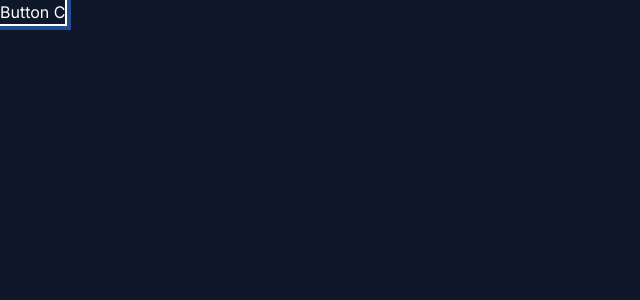
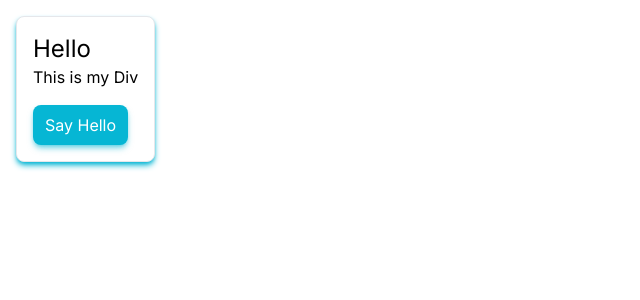
Before and after one commit to johnpathadan/react-tailwind, a React (Vite) app: page / in a window 1280 px wide. Shown: the top 300 px of the page, without its empty margins (0-640 px from the left). Built offline with nearby package versions, Linux system fonts and the light colour scheme.

Commit message:
feat: thursday evening final commit

```diff
--- a/src/App.jsx
+++ b/src/App.jsx
@@ -1,7 +1,17 @@
 function App() {
   return (
-    <div className="h-screen text-white Parent bg-slate-900">
-      <button className="ring-offset-2 ring-4">Button C</button>
+    <div className="h-screen p-4 Parent">
+      {/* shadow-md shadow-lg, shadow-none ...
+      shadow-inner - shadow inside the box
+      to add opacity to color - shadow-cyan-500/50(50 is the opacity)
+      */}
+      <div className="inline-block p-4 text-black bg-white border rounded-lg shadow-md shadow-cyan-500">
+        <h1 className="text-2xl">Hello</h1>
+        <p className="mb-4">This is my Div</p>
+        <button className="px-3 py-2 rounded-lg cursor-pointer bg-cyan-500 shadow-md shadow-cyan-500/50 text-white">
+          Say Hello
+        </button>
+      </div>
     </div>
   );
 }
```
